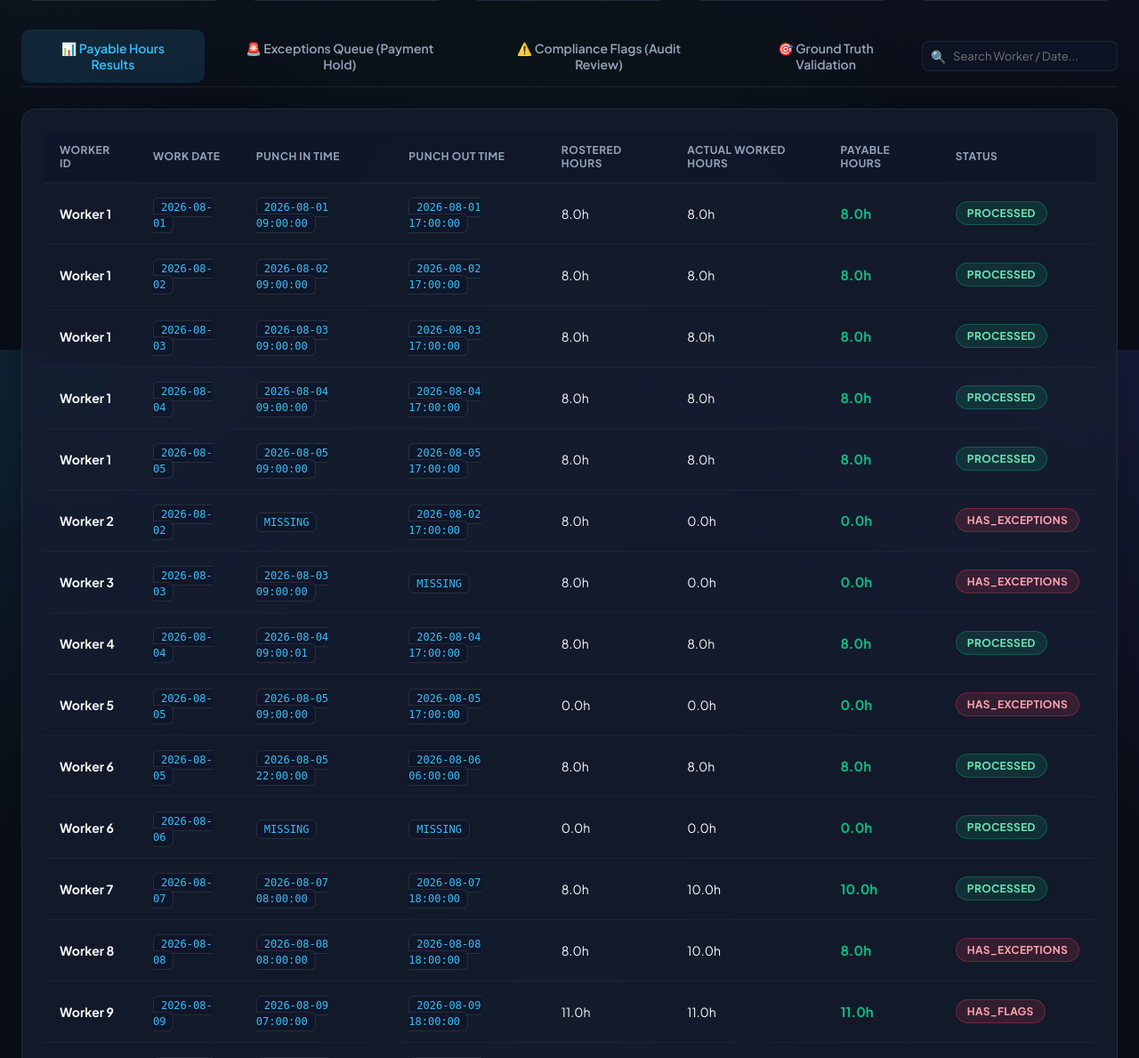
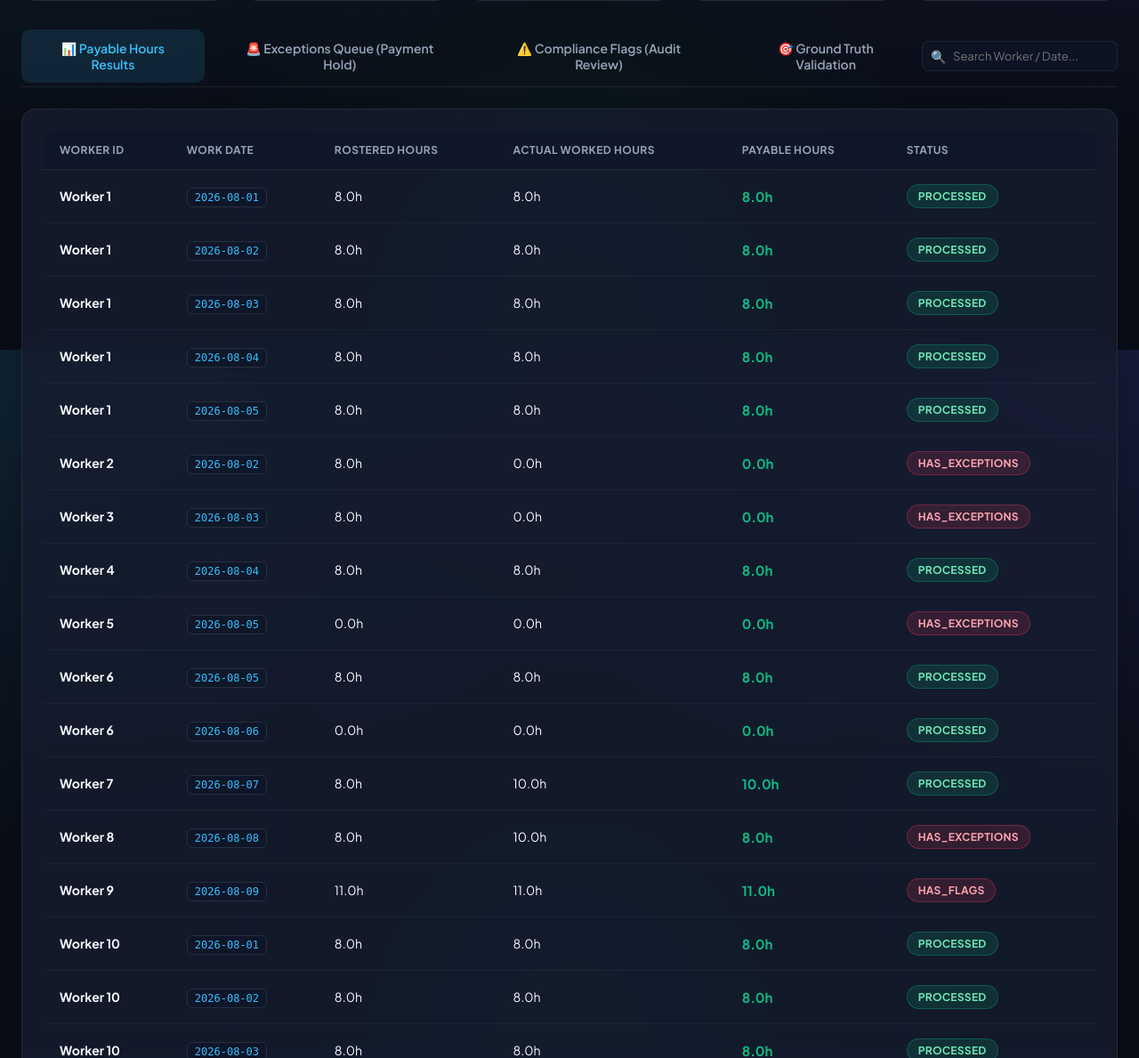
Before and after one commit to SwxthiJx/Attendance-shift-and-compliance, a FastAPI app: page /dashboard in a window 1280 px wide. Shown: the part 407-1596 px from the top of the page at 89% size. Run offline with FastAPI, Linux system fonts and the light colour scheme; data comes from the database, SQL or seed files in the repository; data that the repository does not hold is empty.

Commit message:
Revert "feat(dashboard): Add Punch IN Time and Punch OUT Time columns to Payable Results table"
This reverts commit ebd4f5399845a489abee58eeb0b70d413068d99c.

```diff
--- a/app/models/result.py
+++ b/app/models/result.py
@@ -11,15 +11,11 @@
     work_date = Column(Date, nullable=False, index=True)
     pay_period_id = Column(String(50), nullable=False, index=True)
 
-    in_punch_time = Column(String(50), nullable=True)
-    out_punch_time = Column(String(50), nullable=True)
-
     rostered_hours = Column(Float, default=0.0, nullable=False)
     actual_worked_hours = Column(Float, default=0.0, nullable=False)
     payable_hours = Column(Float, default=0.0, nullable=False)
     approved_overtime_hours = Column(Float, default=0.0, nullable=False)
     unapproved_overtime_hours = Column(Float, default=0.0, nullable=False)
-
 
     status = Column(String(50), default="PROCESSED", nullable=False) # 'PROCESSED', 'HAS_EXCEPTIONS', 'HAS_FLAGS'
     processed_at = Column(DateTime, default=datetime.utcnow, nullable=False)
--- a/app/schemas/result.py
+++ b/app/schemas/result.py
@@ -8,10 +8,7 @@
     worker_id: int
     work_date: date
     pay_period_id: str
-    in_punch_time: Optional[str] = None
-    out_punch_time: Optional[str] = None
     rostered_hours: float
-
     actual_worked_hours: float
     payable_hours: float
     approved_overtime_hours: float
--- a/app/services/period_processor.py
+++ b/app/services/period_processor.py
@@ -111,15 +111,10 @@
                 elif has_flags:
                     status = "HAS_FLAGS"
 
-                in_time_str = rec_shift.in_punch.punch_timestamp.strftime("%Y-%m-%d %H:%M:%S") if rec_shift.in_punch else "MISSING"
-                out_time_str = rec_shift.out_punch.punch_timestamp.strftime("%Y-%m-%d %H:%M:%S") if rec_shift.out_punch else "MISSING"
-
                 db_result = PayableResult(
                     worker_id=worker.id,
                     work_date=rec_shift.work_date,
                     pay_period_id=pay_period_id,
-                    in_punch_time=in_time_str,
-                    out_punch_time=out_time_str,
                     rostered_hours=pdata["rostered_hours"],
                     actual_worked_hours=pdata["actual_worked_hours"],
                     payable_hours=pdata["payable_hours"],
@@ -127,7 +122,6 @@
                     unapproved_overtime_hours=pdata["unapproved_overtime_hours"],
                     status=status
                 )
-
                 self.db.add(db_result)
                 self.db.flush()
 
--- a/app/templates/dashboard.html
+++ b/app/templates/dashboard.html
@@ -538,8 +538,6 @@
                     <tr>
                         <th>Worker ID</th>
                         <th>Work Date</th>
-                        <th>Punch IN Time</th>
-                        <th>Punch OUT Time</th>
                         <th>Rostered Hours</th>
                         <th>Actual Worked Hours</th>
                         <th>Payable Hours</th>
@@ -547,11 +545,10 @@
                     </tr>
                 </thead>
                 <tbody id="results-body">
-                    <tr><td colspan="8" style="text-align: center; color: var(--text-muted);">Click "Run Complete Demo Pipeline" to process pay period data.</td></tr>
+                    <tr><td colspan="6" style="text-align: center; color: var(--text-muted);">Click "Run Complete Demo Pipeline" to process pay period data.</td></tr>
                 </tbody>
             </table>
         </div>
-
 
         <!-- Exceptions Tab -->
         <div id="exceptions-section" class="content-section">
@@ -702,20 +699,16 @@
 
             const list = Array.isArray(data) ? data : [];
             if (list.length === 0) {
-                body.innerHTML = '<tr><td colspan="8" style="text-align: center; color: var(--text-muted);">No results found.</td></tr>';
+                body.innerHTML = '<tr><td colspan="6" style="text-align: center; color: var(--text-muted);">No results found.</td></tr>';
                 return;
             }
 
             list.forEach(r => {
                 const tr = document.createElement('tr');
                 const badgeClass = r.status === 'PROCESSED' ? 'badge-success' : 'badge-high';
-                const inStr = r.in_punch_time ? r.in_punch_time : 'MISSING';
-                const outStr = r.out_punch_time ? r.out_punch_time : 'MISSING';
                 tr.innerHTML = `
                     <td><strong>Worker ${r.worker_id}</strong></td>
                     <td><code>${r.work_date}</code></td>
-                    <td><code>${inStr}</code></td>
-                    <td><code>${outStr}</code></td>
                     <td>${(r.rostered_hours || 0).toFixed(1)}h</td>
                     <td>${(r.actual_worked_hours || 0).toFixed(1)}h</td>
                     <td><strong style="color: var(--accent-emerald); font-size: 15px;">${(r.payable_hours || 0).toFixed(1)}h</strong></td>
@@ -723,7 +716,6 @@
                 `;
                 body.appendChild(tr);
             });
-
         }
 
         async function loadExceptions() {
```
